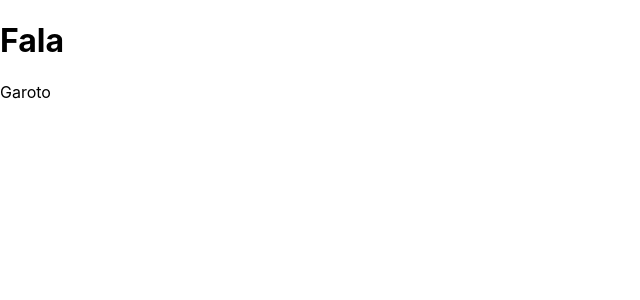
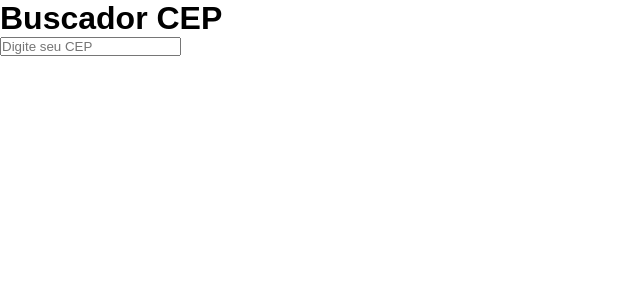
Before and after one commit to Raphael-Goulart/busca-cep, a React (Create React App) app: page / in a window 1280 px wide. Shown: the top 300 px of the page, without its empty margins (0-640 px from the left). Built offline with nearby package versions, Linux system fonts and the light colour scheme.

Commit message:
adicionado input

```diff
--- a/src/App.js
+++ b/src/App.js
@@ -1,9 +1,13 @@
 
 function App() {
   return (
-    <div className="App">
-      <h1>Fala</h1>
-      <p>Garoto</p>
+    <div className="container">
+      <h1 className="title">Buscador CEP</h1>
+
+     <div className="containerInput">
+      <input type="text" placeholder="Digite seu CEP"></input>
+     </div>
+
     </div>
   );
 }
--- a/src/index.css
+++ b/src/index.css
@@ -1,13 +1,5 @@
-body {
+* {
   margin: 0;
-  font-family: -apple-system, BlinkMacSystemFont, 'Segoe UI', 'Roboto', 'Oxygen',
-    'Ubuntu', 'Cantarell', 'Fira Sans', 'Droid Sans', 'Helvetica Neue',
-    sans-serif;
-  -webkit-font-smoothing: antialiased;
-  -moz-osx-font-smoothing: grayscale;
+  padding: 0;
+  font-family: sans-serif;
 }
-
-code {
-  font-family: source-code-pro, Menlo, Monaco, Consolas, 'Courier New',
-    monospace;
-}
```
